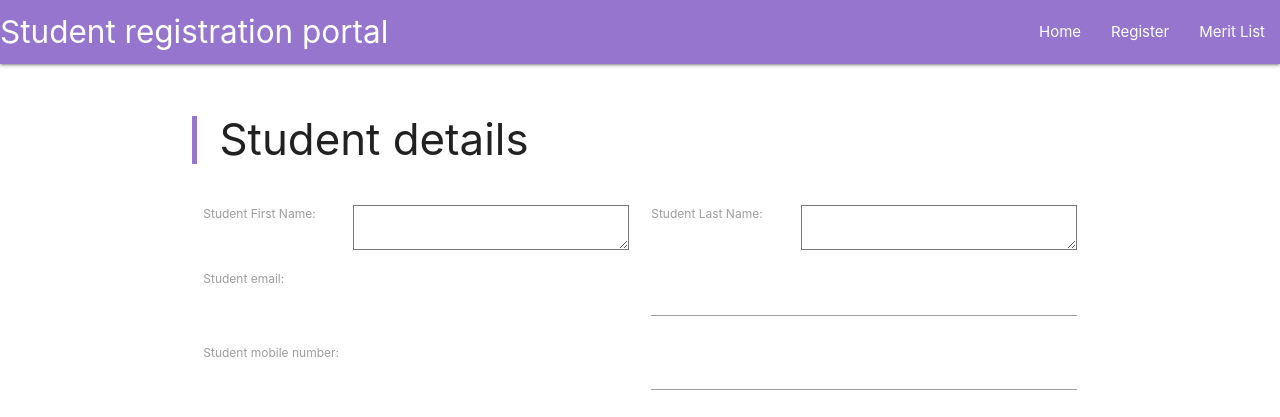
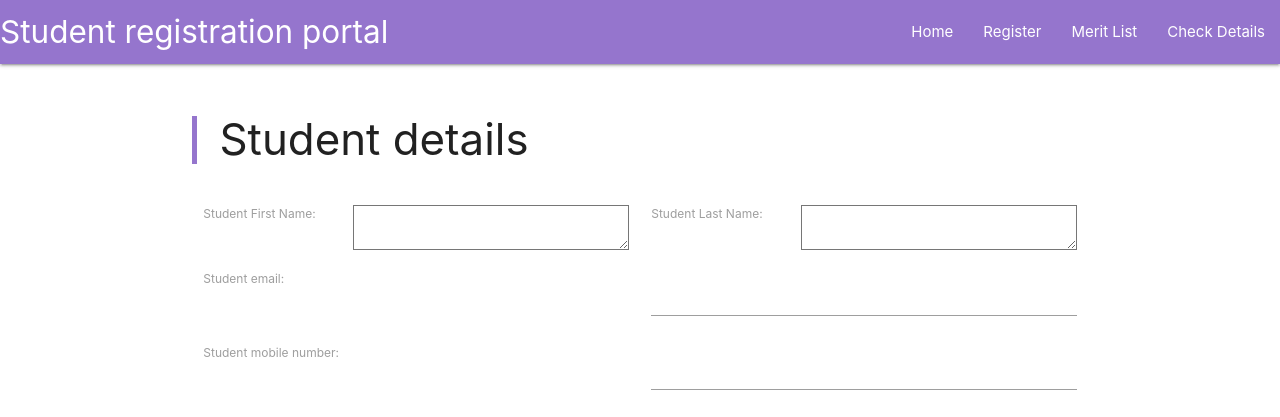
Before and after one commit to divyanshrai/django_student_reg, a Django app: page /register/ in a window 1280 px wide. Shown: the top 417 px of the page. Run offline with Django 3.2, Linux system fonts and the light colour scheme.

Commit message:
Added a check details form and create that model

```diff
--- a/main/forms.py
+++ b/main/forms.py
@@ -1,6 +1,6 @@
 from django import forms
 from django.forms import ValidationError
-from main.models import student
+from main.models import student,details
 
 class DateInput(forms.DateInput):
     input_type = 'date'
@@ -9,6 +9,7 @@ class EmailInput(forms.EmailInput):
     pass
 
 class RegisterForm(forms.ModelForm):
+
     class Meta:
         model = student
         widgets = {
@@ -33,3 +34,12 @@ class RegisterForm(forms.ModelForm):
     def __init__(self, *args, **kwargs):
         super(RegisterForm, self).__init__(*args, **kwargs)
  #       self.fields['student_Unique_ID'].disabled = True
+
+
+class CheckDetails(forms.ModelForm):
+    class Meta:
+        model = details
+
+        fields = ('First_Name',
+                'Last_Name',
+                'Mobile_number',)
--- a/main/models.py
+++ b/main/models.py
@@ -107,3 +107,14 @@ class student(models.Model):
 
     class Meta:
         unique_together = (("guardian_mobile_number", "student_First_Name","student_Last_Name"),)
+
+
+class details(models.Model):
+    First_Name=models.TextField(validators=[checkForDigits])
+    Last_Name=models.TextField(validators=[checkForDigits])
+
+    Mobile_number=models.CharField(max_length=10,
+                                validators=[checkForAlpha])
+
+    def __str__(self):
+        return self.student_First_Name
--- a/main/templates/main/includes/navbar.html
+++ b/main/templates/main/includes/navbar.html
@@ -6,6 +6,7 @@
             <li><a href="/">Home</a></li>
             <li><a href="/register">Register</a></li>
             <li><a href="/merit_list">Merit List</a></li>
+            <li><a href="/check_details">Check Details</a></li>
         </ul>
     </div>
 </nav>
@@ -13,6 +14,7 @@
     <li><a href="/">Home</a></li>
     <li><a href="/register">Register</a></li>
     <li><a href="/merit_list">Merit List</a></li>
+    <li><a href="/check_details">Check Details</a></li>
 </ul>
 
 
--- a/main/urls.py
+++ b/main/urls.py
@@ -24,5 +24,6 @@ app_name='main'
 urlpatterns = [
     path("",views.homepage,name="homepage"),
     path("register/",views.registerstu,name="register student"),
-    path("merit_list/",views.merit_list,name="merit_list"),
+    path("merit_list/",views.merit_list,name="merit list"),
+    path("check_details/",views.check_details,name="check details"),
 ]+ static(settings.MEDIA_URL, document_root=settings.MEDIA_ROOT)
--- a/main/views.py
+++ b/main/views.py
@@ -2,7 +2,7 @@ from django.shortcuts import redirect, render
 from django.http import HttpResponse
 from django.contrib import messages
 from .models import student
-from .forms import RegisterForm
+from .forms import RegisterForm, CheckDetails
 
 # Create your views here.
 def homepage(request):
@@ -47,3 +47,10 @@ def merit_list(request):
     return render(request,
     template_name='main/merit_list.html',
     context={'meritlist':merit_list})
+
+def check_details(request):
+
+    form = CheckDetails()
+    return render(request,
+    template_name='main/check_details.html',
+    context={'form':form})
```
Also changed, not shown: main/templates/main/check_details.html (added, +20 -0 lines), db.sqlite3, main/migrations/0036_auto_20200802_2027.py (added).
